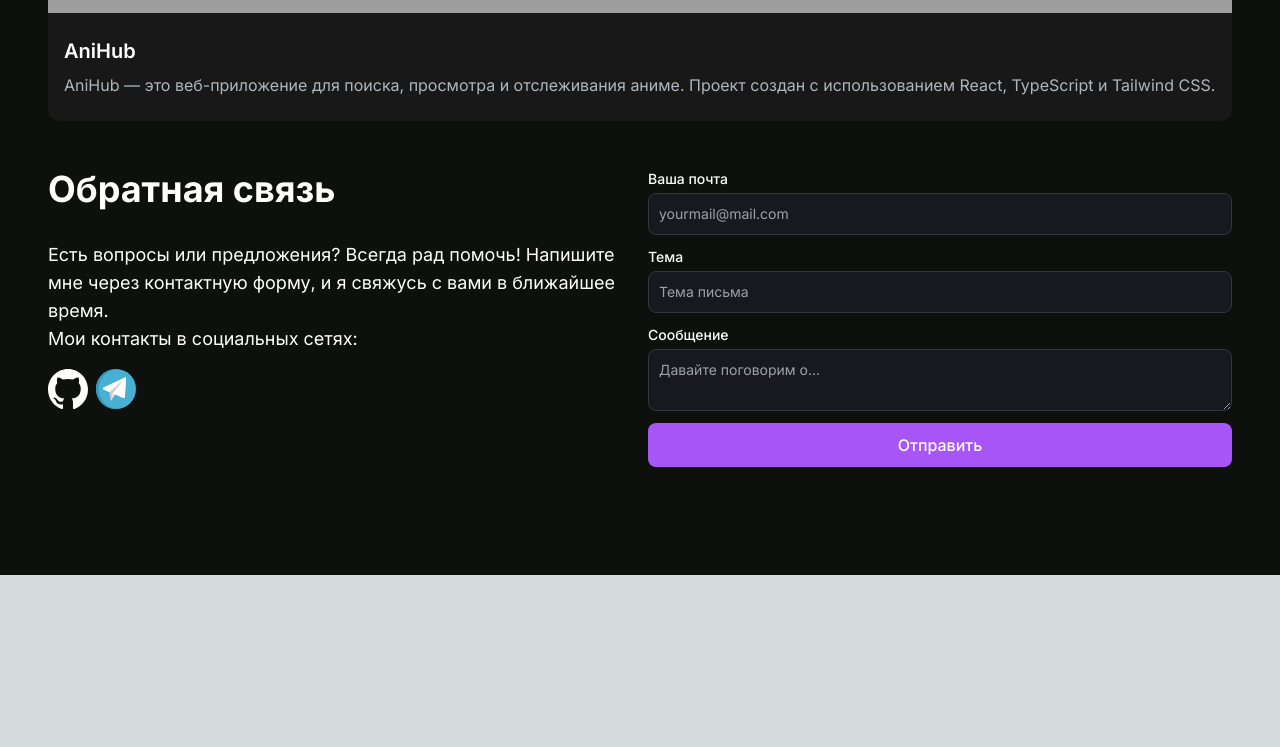
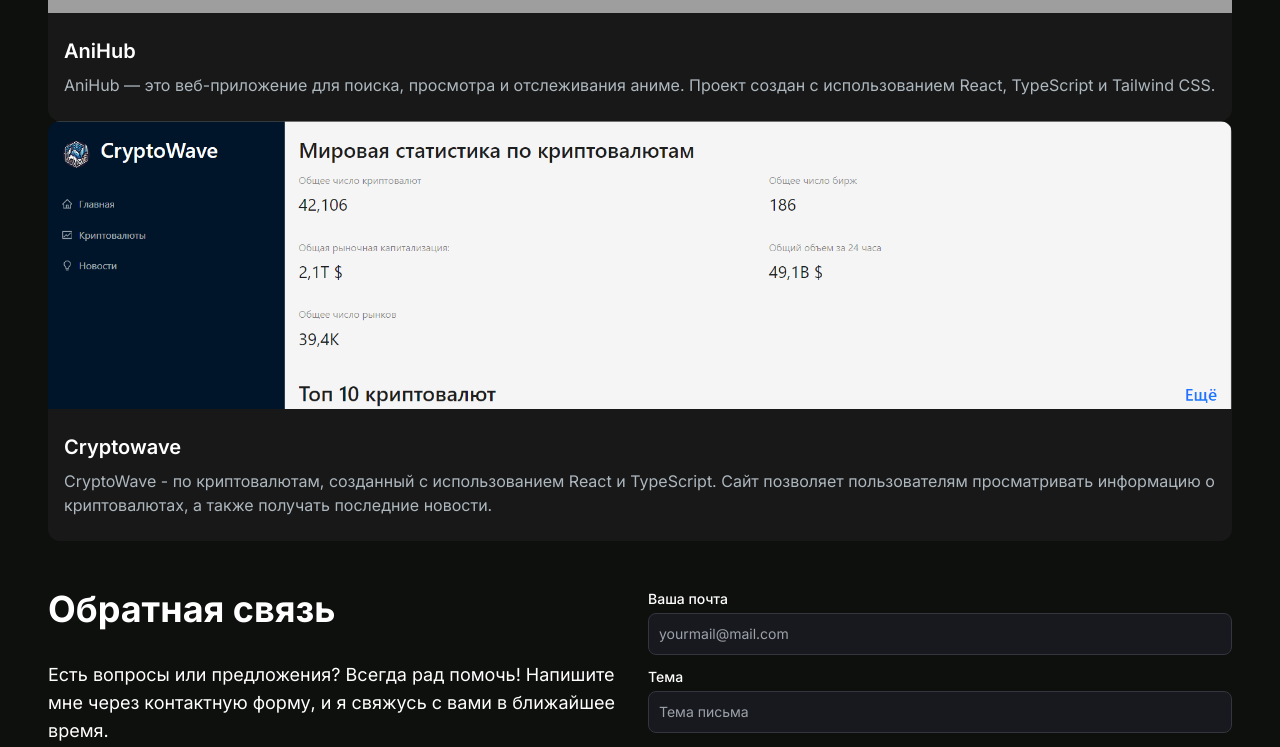
Before and after one commit to denzel-voin/porfolio, a Next.js app: page / in a window 1280 px wide. Shown: the part 1420-2167 px from the top of the page. Before the commit the page ends 1995 px from the top, so only its background shows below. Built offline with nearby package versions, Linux system fonts and the light colour scheme; grey boxes are pictures that could not be loaded.

Commit message:
feat: add new project

```diff
--- a/src/app/components/ProjectsSection.tsx
+++ b/src/app/components/ProjectsSection.tsx
@@ -11,6 +11,14 @@ const projectsData: IProject[] = [
     gitUrl: "https://github.com/denzel-voin/anihub",
     previewUrl: "https://denzel-voin.github.io/anihub/",
   },
+    {
+        id: 2,
+        title: "Cryptowave",
+        description: "CryptoWave - по криптовалютам, созданный с использованием React и TypeScript. Сайт позволяет пользователям просматривать информацию о криптовалютах, а также получать последние новости.",
+        image: "/images/projects/cryptowave.PNG",
+        gitUrl: "https://github.com/denzel-voin/Cryptowave",
+        previewUrl: "https://denzel-voin.github.io/Cryptowave/",
+    }
 ];
 
 export const ProjectsSection = () => {
```
Also changed, not shown: public/images/projects/cryptowave.PNG (added).
